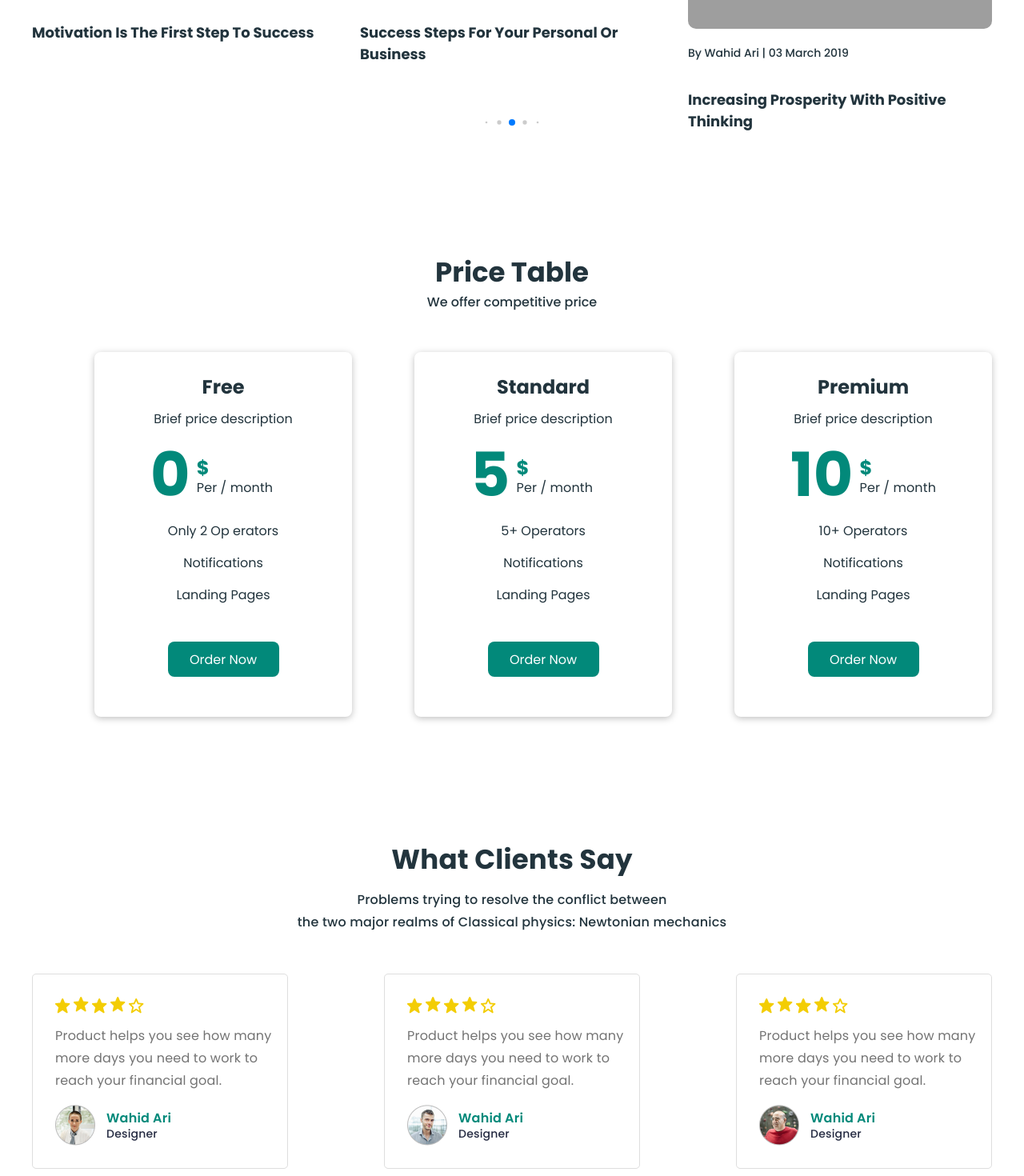
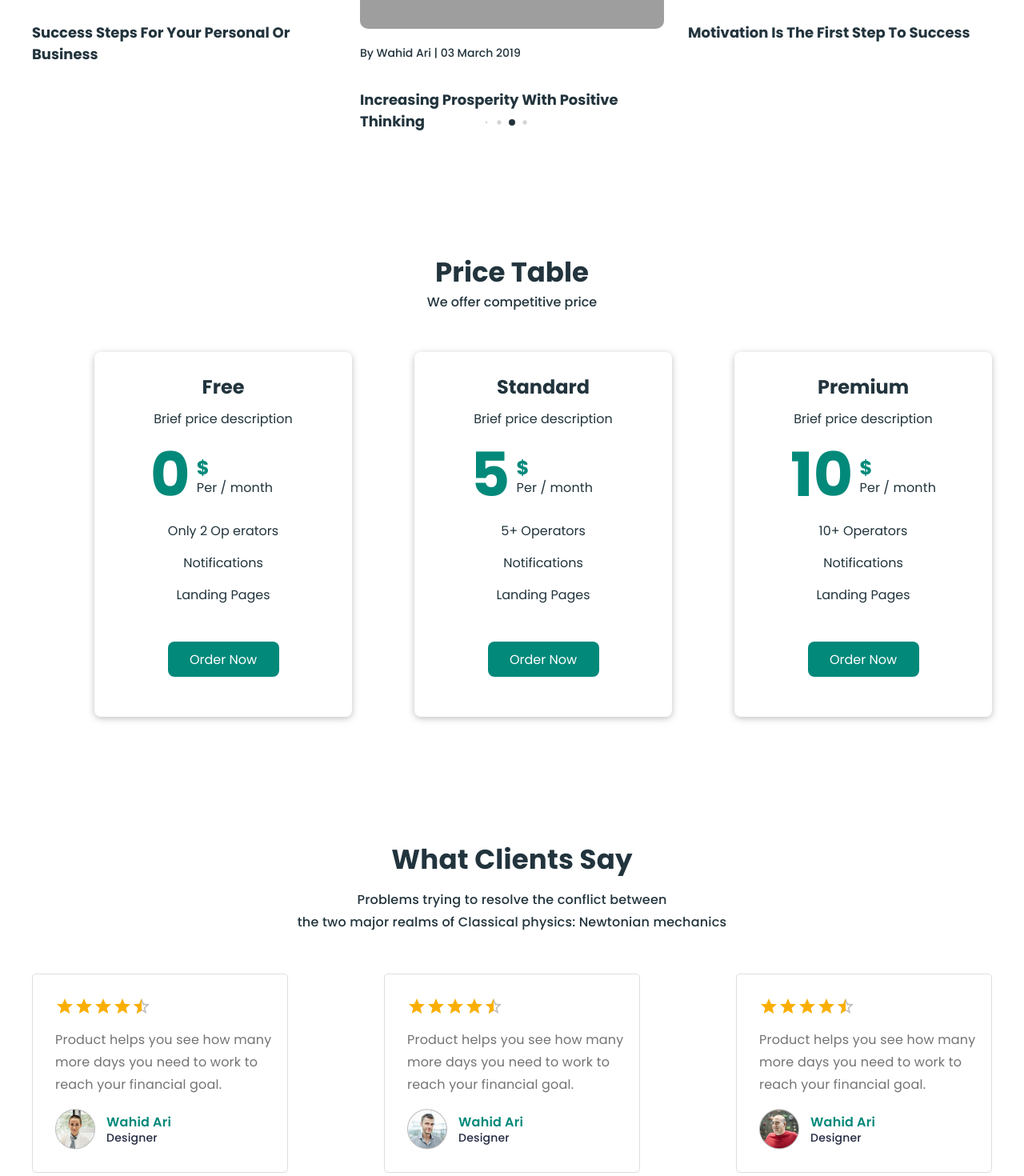
Before and after one commit to muhammadaziz-web/Product, a React (Vite) app: page / in a window 1280 px wide. Shown: the part 4320-5790 px from the top of the page at 80% size. Built offline with nearby package versions, Linux system fonts and the light colour scheme; grey boxes are pictures that could not be loaded.

Commit message:
Product updating

```diff
--- a/package.json
+++ b/package.json
@@ -10,9 +10,10 @@
     "preview": "vite preview"
   },
   "dependencies": {
-    "@emotion/react": "^11.13.3",
+    "@emotion/react": "^11.13.5",
     "@emotion/styled": "^11.13.0",
     "@mui/joy": "^5.0.0-beta.48",
+    "@mui/material": "^6.1.9",
     "@react-google-maps/api": "^2.20.3",
     "axios": "^1.7.7",
     "react": "^18.3.1",
--- a/src/components/Cliants/Cliants.jsx
+++ b/src/components/Cliants/Cliants.jsx
@@ -1,19 +1,16 @@
 import * as React from "react";
-import "./Cliants.css"
-import StarGold from "../../images/StrarGold.png"
-import StarGoldLine from "../../images/StarGoldLine.png"
-import Cliante1 from "../../images/Cliante1.png"
-import Cliante2 from "../../images/Cliant2.png"
-import Cliante3 from "../../images/Cliant3.png"
+import "./Cliants.css";
+import { Rating } from "@mui/material";
+import Cliante1 from "../../images/Cliante1.png";
+import Cliante2 from "../../images/Cliant2.png";
+import Cliante3 from "../../images/Cliant3.png";
 
 const Cliants = () => {
-    return(
+  return (
     <div>
       <div className="container">
         <div className="Cliants">
-                    <h1>
-                        What Clients Say
-                    </h1>
+          <h1>What Clients Say</h1>
           <p>
             Problems trying to resolve the conflict between <br />
             the two major realms of Classical physics: Newtonian mechanics
@@ -21,15 +18,16 @@ const Cliants = () => {
           <div className="CliantsBox">
             <div className="CliantsBoxs">
               <div className="RatingBox">
-                                <img src={StarGold} alt="StarGold" />
-                                <img src={StarGold} alt="StarGold" />
-                                <img src={StarGold} alt="StarGold" />
-                                <img src={StarGold} alt="StarGold" />
-                                <img src={StarGoldLine} alt="StarGoldLine" />
+                {/* MUI Rating komponenti */}
+                <Rating
+                  name="rating-1"
+                  value={4.5}
+                  precision={0.5}
+                  readOnly
+                />
               </div>
               <p>
-                                Product helps you see how many
-                                more days you need to work to
+                Product helps you see how many more days you need to work to
                 reach your financial goal.
               </p>
               <div className="ClianteProfile">
@@ -42,15 +40,15 @@ const Cliants = () => {
             </div>
             <div className="CliantsBoxs">
               <div className="RatingBox">
-                                <img src={StarGold} alt="StarGold" />
-                                <img src={StarGold} alt="StarGold" />
-                                <img src={StarGold} alt="StarGold" />
-                                <img src={StarGold} alt="StarGold" />
-                                <img src={StarGoldLine} alt="StarGoldLine" />
+                <Rating
+                  name="rating-2"
+                  value={4.5}
+                  precision={0.5}
+                  readOnly
+                />
               </div>
               <p>
-                                Product helps you see how many
-                                more days you need to work to
+                Product helps you see how many more days you need to work to
                 reach your financial goal.
               </p>
               <div className="ClianteProfile">
@@ -63,15 +61,15 @@ const Cliants = () => {
             </div>
             <div className="CliantsBoxs">
               <div className="RatingBox">
-                                <img src={StarGold} alt="StarGold" />
-                                <img src={StarGold} alt="StarGold" />
-                                <img src={StarGold} alt="StarGold" />
-                                <img src={StarGold} alt="StarGold" />
-                                <img src={StarGoldLine} alt="StarGoldLine" />
+                <Rating
+                  name="rating-3"
+                  value={4.5}
+                  precision={0.5}
+                  readOnly
+                />
               </div>
               <p>
-                                Product helps you see how many
-                                more days you need to work to
+                Product helps you see how many more days you need to work to
                 reach your financial goal.
               </p>
               <div className="ClianteProfile">
@@ -86,6 +84,7 @@ const Cliants = () => {
         </div>
       </div>
     </div>
-    )
-}
+  );
+};
+
 export default Cliants;
--- a/src/components/Contents/Contents.css
+++ b/src/components/Contents/Contents.css
@@ -1,3 +1,6 @@
+.swipper1 {
+  display: none;
+}
 .Content {
     margin-top: 150px;
     user-select: none;
@@ -36,20 +39,27 @@
     color: var(--black-color);
 
   }
+  .mySwiper .swiper-pagination-bullet {
+    background: #22343D;
 
+  }
+
+  .mySwiper .swiper-pagination-bullet-active {
+    background: #22343D;
+  }
   @media (max-width: 768px) {
     .Content h2 {
       font-size: 0.8rem;
     }
 
     .Content p {
-      font-size: 0.5rem;
+      font-size: 0.8rem;
       line-height: 13px;
     }
 
     .mySwiper h3 {
-      font-size: 0.7rem;
-      line-height: 20px;
+      font-size: 1.5rem;
+      line-height: 40px;
       text-align: left;
       margin-top: -20px;
     }
@@ -61,7 +71,8 @@
     }
 
     .mySwiper h3 {
-      font-size: 0.6rem;
+      font-size: 1.3rem;
+      line-height: 25px;
     }
   }
   @media (max-width: 350px) {
@@ -70,6 +81,6 @@
     }
 
     .mySwiper h3 {
-      font-size: 0.5rem;
+      font-size: 1rem;
     }
   }
--- a/src/components/Contents/Contents.jsx
+++ b/src/components/Contents/Contents.jsx
@@ -55,11 +55,25 @@ const Contents = () => {
         <p>
           We focus on ergonomics and meeting you where you work. It's only a keystroke away.
         </p>
+        <Swiper>
+        </Swiper>
         <Swiper
-          slidesPerView={3}
-          spaceBetween={30}
+          slidesPerView={1} // Default: 1 ta slayd
+          spaceBetween={10}
+          breakpoints={{
+            640: {
+              slidesPerView: 1, // Mobil qurilmalarda bitta slayd
+            },
+            768: {
+              slidesPerView: 2, // Planshetlar uchun 2 ta slayd
+              spaceBetween: 20,
+            },
+            1024: {
+              slidesPerView: 3, // Katta ekranlar uchun 3 ta slayd
+              spaceBetween: 30,
+            },
+          }}
           pagination={{ dynamicBullets: true }}
-          centeredSlides={true}
           autoplay={{ delay: 2500, disableOnInteraction: false }}
           modules={[Pagination, Autoplay]}
           className="mySwiper"
```
Also changed, not shown: 1 other file (tests, documents, lock files or other folders). Lines whose indentation alone changed are shown as unchanged.
